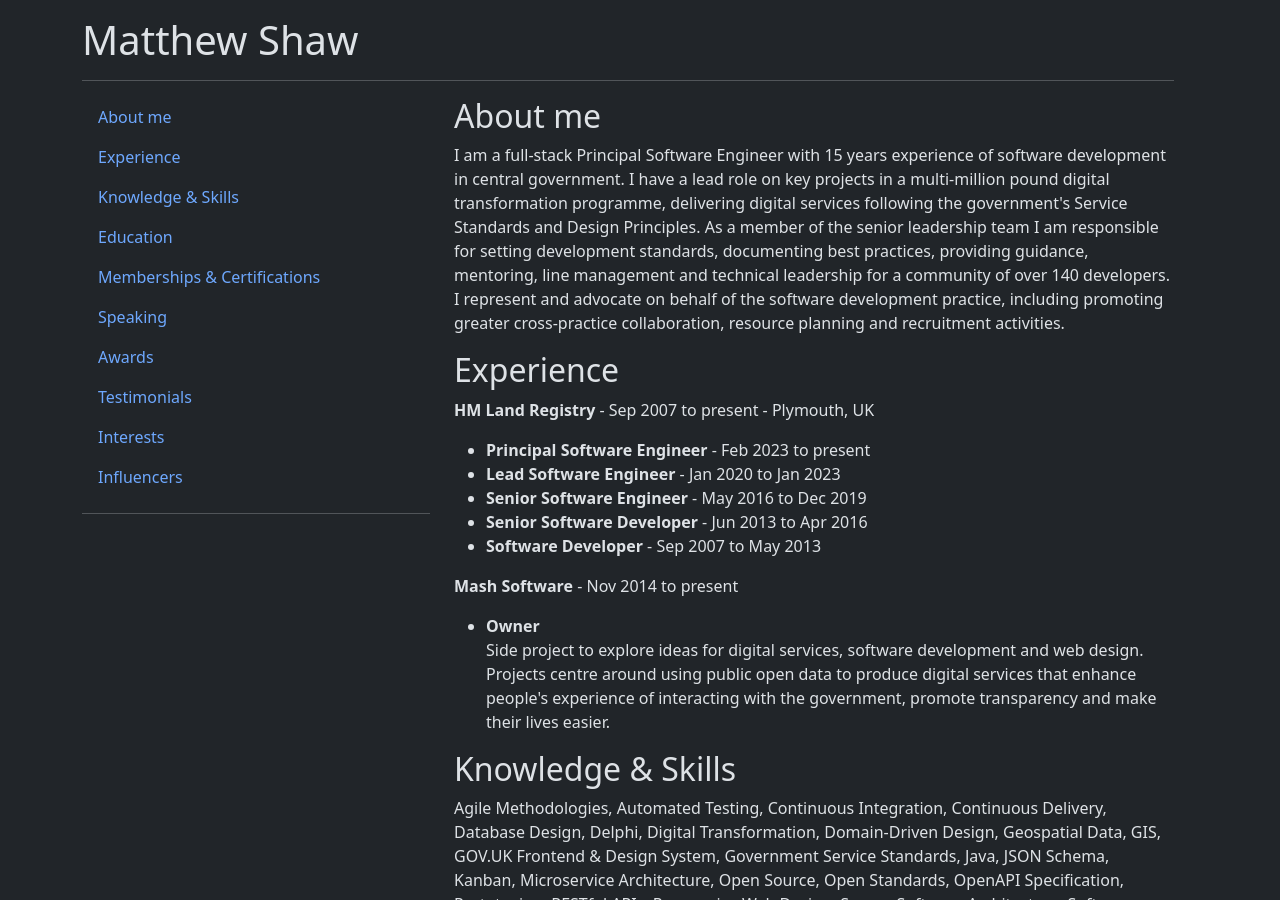
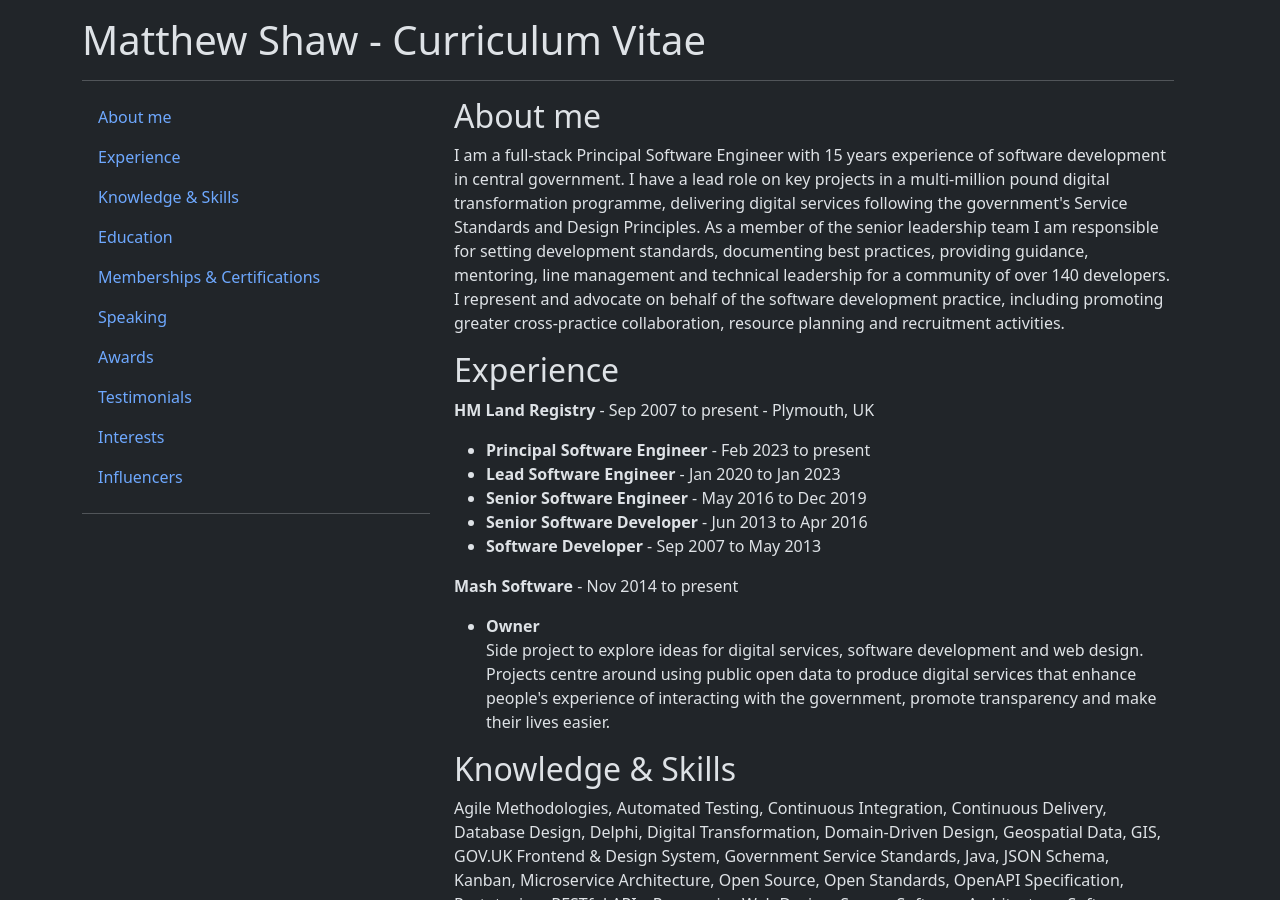
Before and after one commit to matthew-shaw/matthew-shaw.github.io, a Jekyll site: the page built from index.html, in a window 1280 px wide and 900 px high. Built offline with Jekyll 4.4.1, drawn with Linux system fonts in a browser that asks for light colours; some of the changed lines change nothing that is shown.

Commit message:
metadata update

```diff
--- a/_config.yml
+++ b/_config.yml
@@ -13,16 +13,12 @@
 # you will see them accessed via {{ site.title }}, {{ site.email }}, and so on.
 # You can create any custom variable you would like, and they will be accessible
 # in the templates via {{ site.myvariable }}.
-title: Matthew Shaw
+title: Matthew Shaw - Curriculum Vitae
 author: Matthew Shaw
 description: >- # this means to ignore newlines until "baseurl:"
-  Write an awesome description for your new site here. You can edit this
-  line in _config.yml. It will appear in your document head meta (for
-  Google search results) and in your feed.xml site description.
+  Matthew Shaw - Curriculum Vitae
 baseurl: "/" # the subpath of your site, e.g. /blog
 url: "https://matthew-shaw.github.io" # the base hostname & protocol for your site, e.g. http://example.com
-twitter_username: jekyllrb
-github_username:  jekyll
 
 # Build settings
 markdown: kramdown
```
